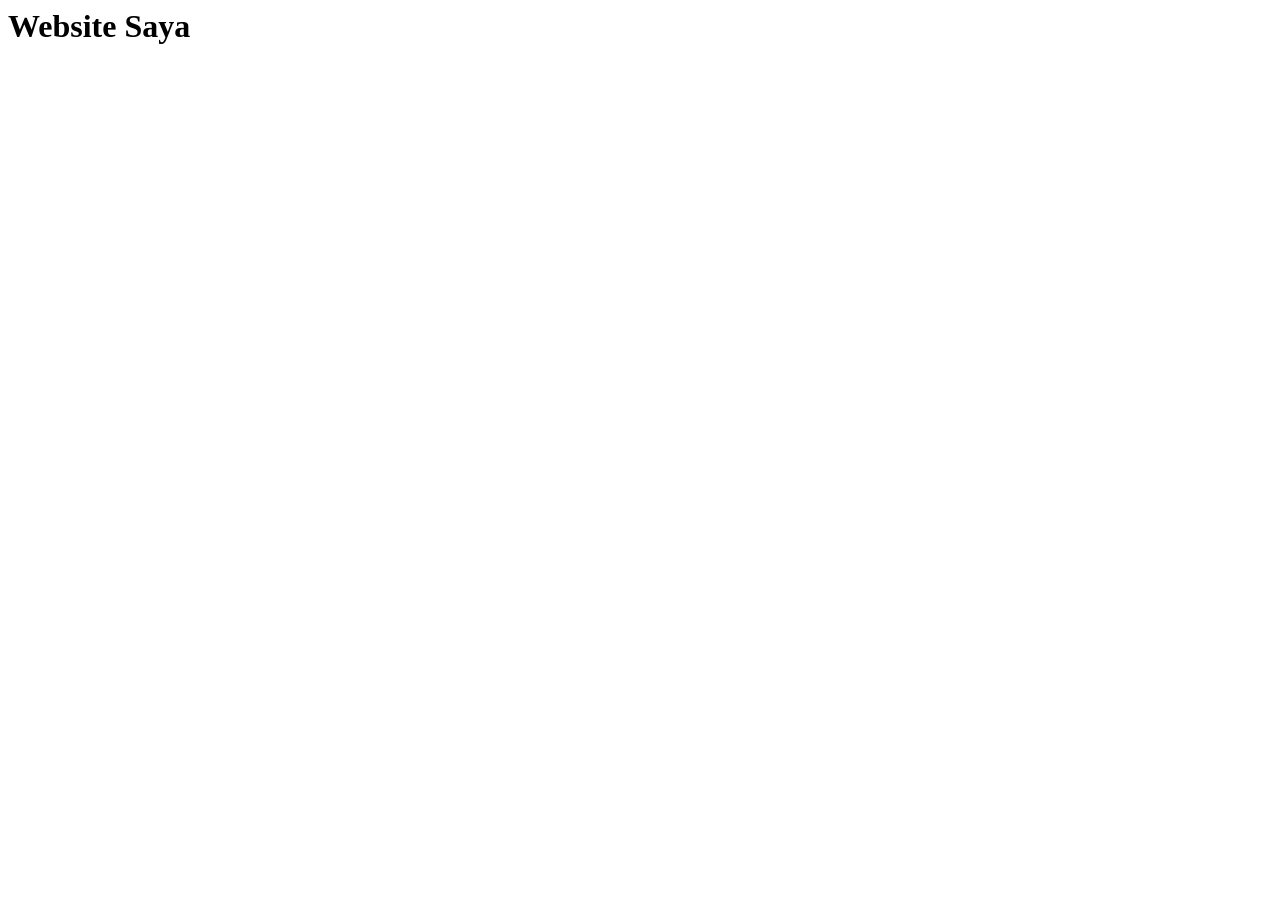
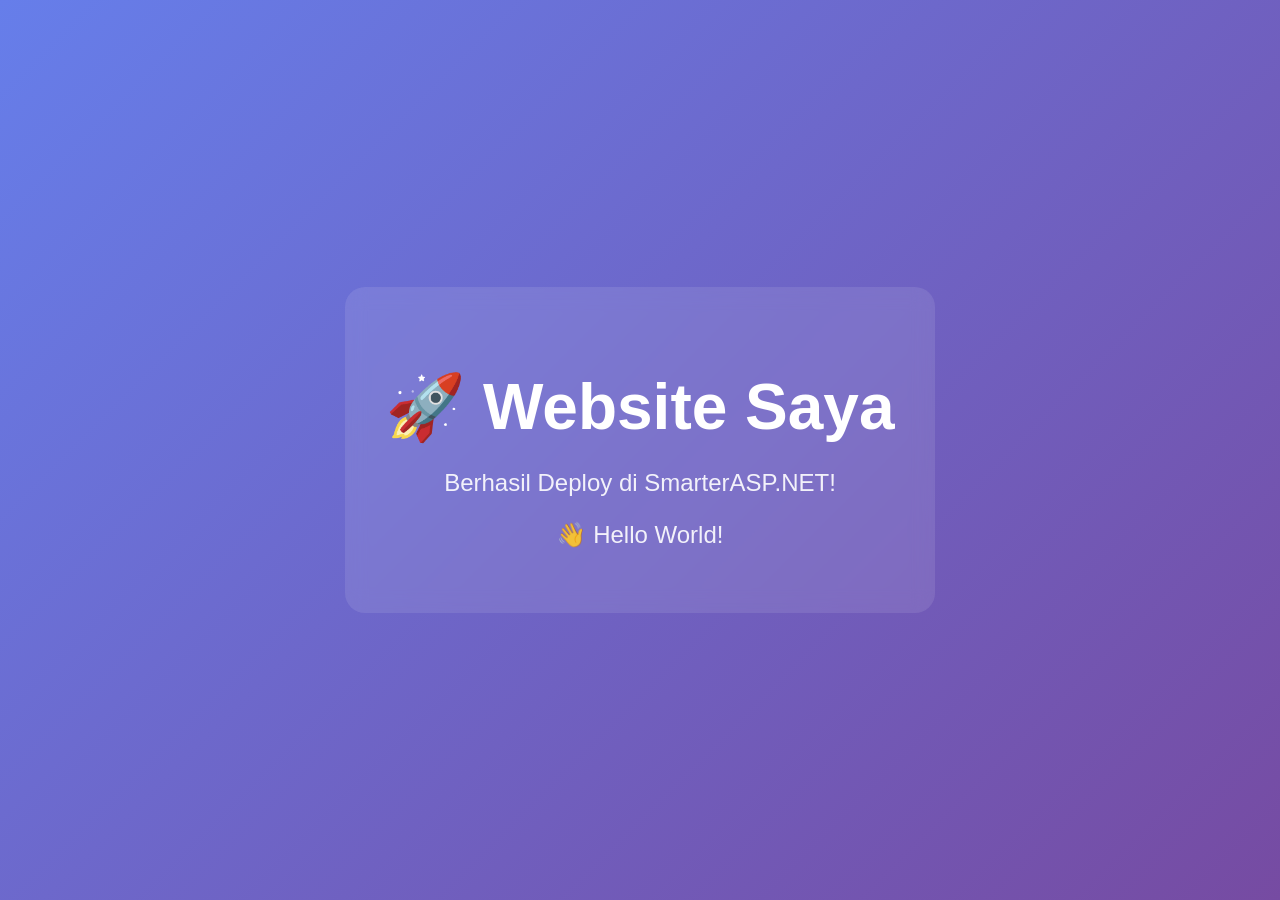
Before and after one commit to kucingofficial445-sys/app, a website: page index.html in a window 1280 px wide. Before the commit the page ends 800 px from the top, so only its background shows below. Drawn offline with Linux system fonts and the light colour scheme.

Commit message:
Upload website lengkap

```diff
--- a/index.html
+++ b/index.html
@@ -1 +1,42 @@
-<h1>Website Saya</h1>
+<!DOCTYPE html>
+<html>
+<head>
+    <title>Website Saya</title>
+    <style>
+        body {
+            font-family: Arial, sans-serif;
+            text-align: center;
+            padding: 50px;
+            background: linear-gradient(135deg, #667eea 0%, #764ba2 100%);
+            color: white;
+            min-height: 100vh;
+            margin: 0;
+            display: flex;
+            justify-content: center;
+            align-items: center;
+            flex-direction: column;
+        }
+        h1 {
+            font-size: 4em;
+            margin-bottom: 20px;
+        }
+        p {
+            font-size: 1.5em;
+            opacity: 0.9;
+        }
+        .box {
+            background: rgba(255,255,255,0.1);
+            padding: 40px;
+            border-radius: 20px;
+            backdrop-filter: blur(10px);
+        }
+    </style>
+</head>
+<body>
+    <div class="box">
+        <h1>🚀 Website Saya</h1>
+        <p>Berhasil Deploy di SmarterASP.NET!</p>
+        <p>👋 Hello World!</p>
+    </div>
+</body>
+</html>
```
Also changed, not shown: package.json (+9 -1 lines), README.md (added).
